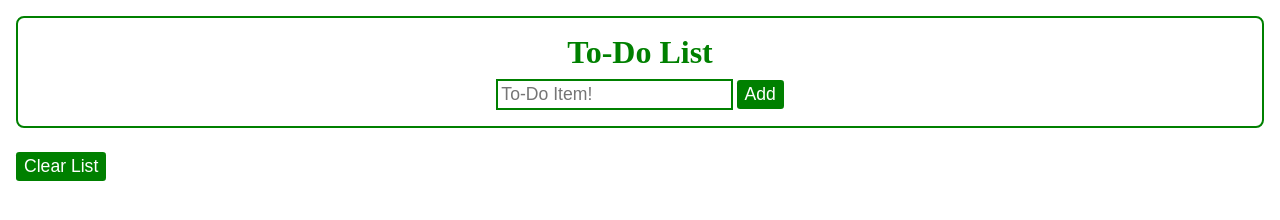
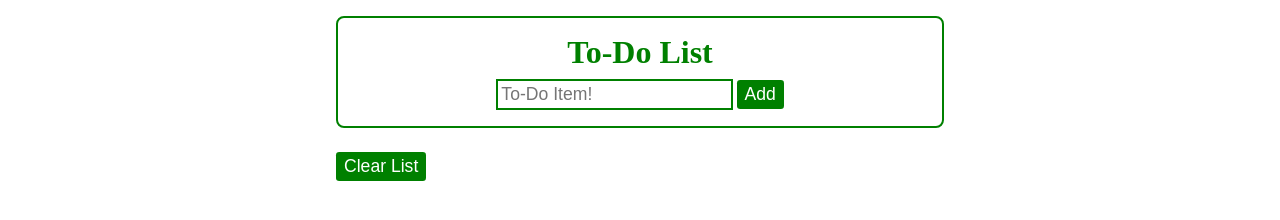
Before and after one commit to codthathing/todo-app, a plain HTML site: page index.html in a window 1280 px wide. Drawn offline with Linux system fonts and the light colour scheme.

Commit message:
changed desktop width

```diff
--- a/style.css
+++ b/style.css
@@ -188,6 +188,11 @@
 
 @media all and (min-width: 1024px) {
     #body {
+        width: 50%;
+        position: absolute;
+        left: 0;
+        right: 0;
+        margin: auto;
         padding: 1rem;
     }
 
```
